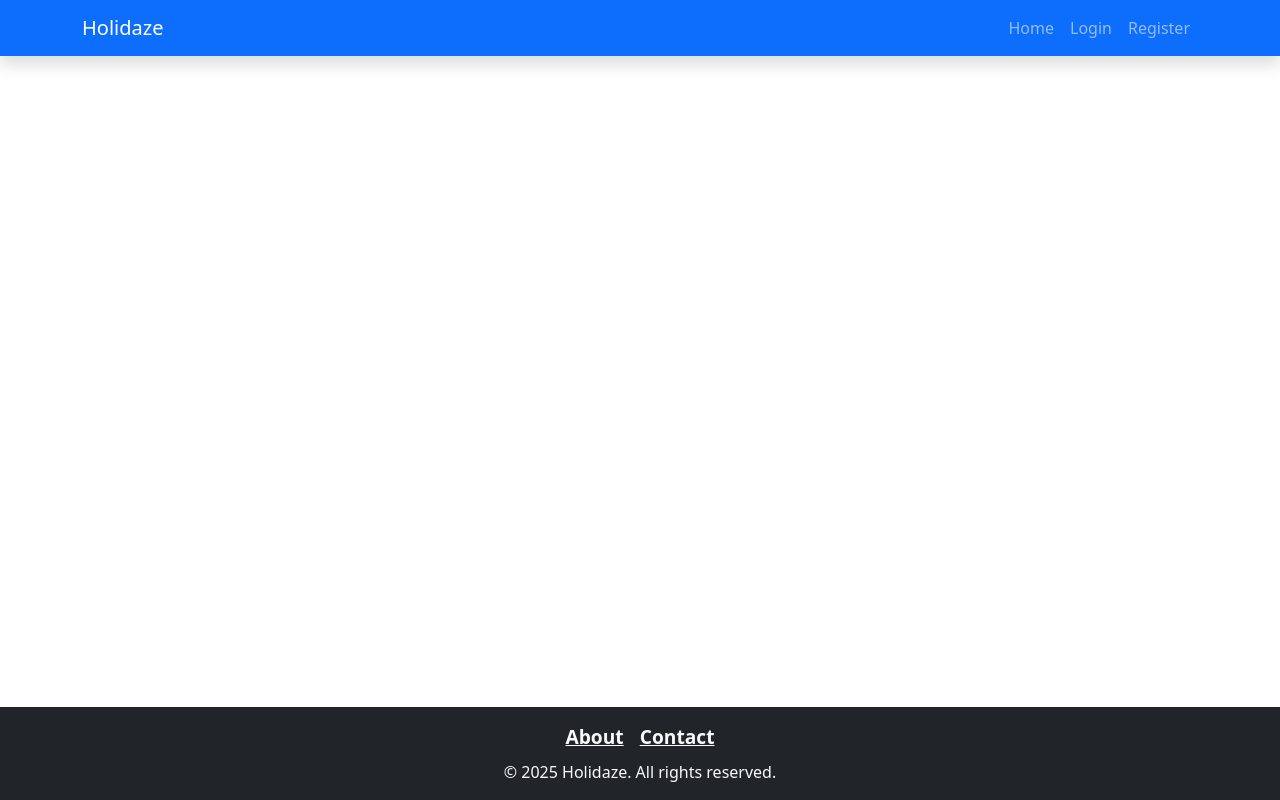
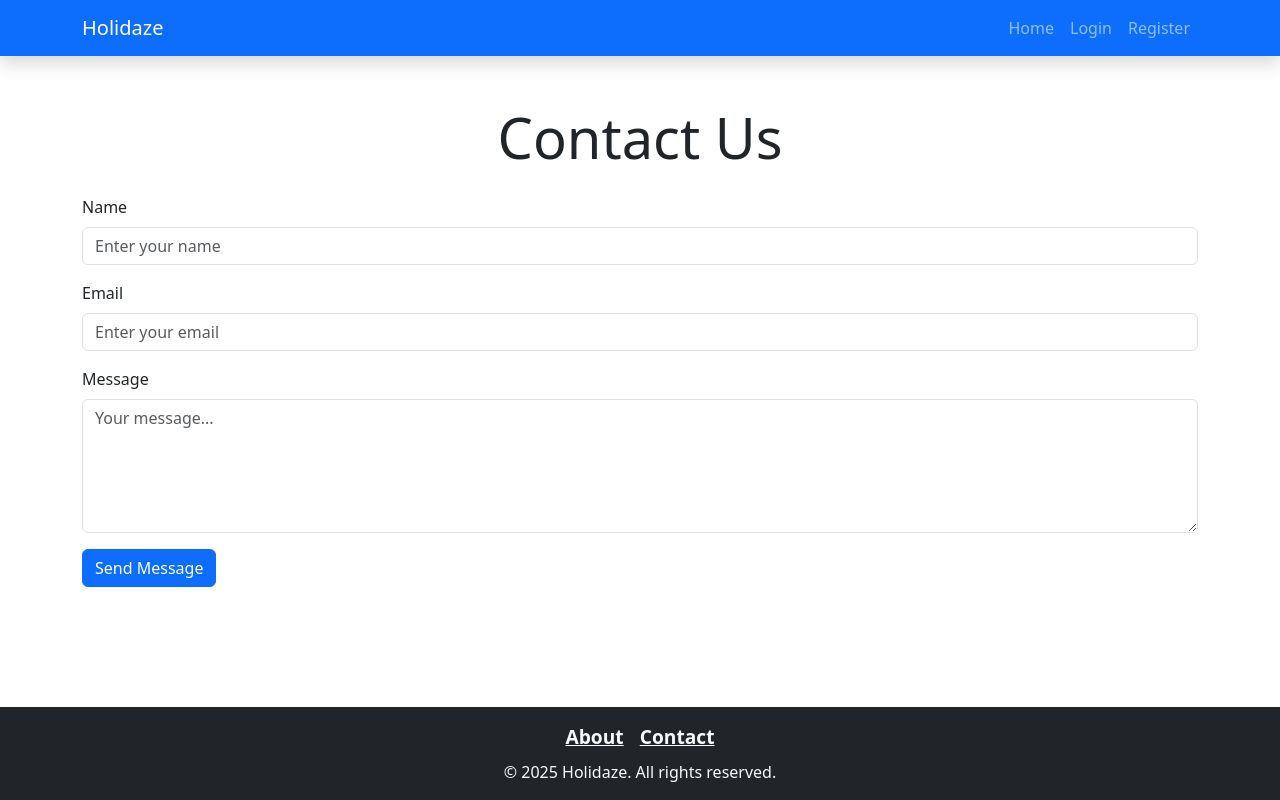
Before and after one commit to robfil50219/project-exam-2, a React (Create React App) app: page /contact in a window 1280 px wide. Built offline with nearby package versions, Linux system fonts and the light colour scheme.

Commit message:
contact pae and form. also routing

```diff
--- a/src/App.js
+++ b/src/App.js
@@ -1,4 +1,3 @@
-// src/App.js
 import React from 'react';
 import { BrowserRouter as Router, Routes, Route } from 'react-router-dom';
 import Header from './components/Header';
@@ -8,6 +7,7 @@ import VenueDetails from './pages/VenueDetails';
 import Login from './pages/Login';
 import Register from './pages/Register';
 import About from './pages/About';
+import Contact from './pages/Contact';
 
 function App() {
   return (
@@ -21,6 +21,7 @@ function App() {
             <Route path="/login" element={<Login />} />
             <Route path="/register" element={<Register />} />
             <Route path="/about" element={<About />} />
+            <Route path="/contact" element={<Contact />} />
           </Routes>
         </main>
         <Footer />
--- /dev/null
+++ b/src/pages/Contact.js
@@ -0,0 +1,76 @@
+// src/pages/Contact.js
+import React, { useState } from 'react';
+
+const Contact = () => {
+  const [name, setName] = useState('');
+  const [email, setEmail] = useState('');
+  const [message, setMessage] = useState('');
+  const [success, setSuccess] = useState('');
+  const [error, setError] = useState('');
+
+  const handleSubmit = (e) => {
+    e.preventDefault();
+    // Simple validation: make sure all fields are filled
+    if (!name || !email || !message) {
+      setError('Please fill in all fields.');
+      setSuccess('');
+      return;
+    }
+    // Simulate a successful form submission (replace this with an API call if needed)
+    setSuccess('Thank you for your message! We will get back to you soon.');
+    setError('');
+    // Clear form fields after submission
+    setName('');
+    setEmail('');
+    setMessage('');
+  };
+
+  return (
+    <div className="container my-5">
+      <h1 className="display-4 text-center mb-4">Contact Us</h1>
+      {success && <div className="alert alert-success">{success}</div>}
+      {error && <div className="alert alert-danger">{error}</div>}
+      <form onSubmit={handleSubmit}>
+        <div className="mb-3">
+          <label htmlFor="contactName" className="form-label">Name</label>
+          <input
+            type="text"
+            className="form-control"
+            id="contactName"
+            placeholder="Enter your name"
+            value={name}
+            onChange={(e) => setName(e.target.value)}
+            required
+          />
+        </div>
+        <div className="mb-3">
+          <label htmlFor="contactEmail" className="form-label">Email</label>
+          <input
+            type="email"
+            className="form-control"
+            id="contactEmail"
+            placeholder="Enter your email"
+            value={email}
+            onChange={(e) => setEmail(e.target.value)}
+            required
+          />
+        </div>
+        <div className="mb-3">
+          <label htmlFor="contactMessage" className="form-label">Message</label>
+          <textarea
+            className="form-control"
+            id="contactMessage"
+            rows="5"
+            placeholder="Your message..."
+            value={message}
+            onChange={(e) => setMessage(e.target.value)}
+            required
+          ></textarea>
+        </div>
+        <button type="submit" className="btn btn-primary">Send Message</button>
+      </form>
+    </div>
+  );
+};
+
+export default Contact;
```
